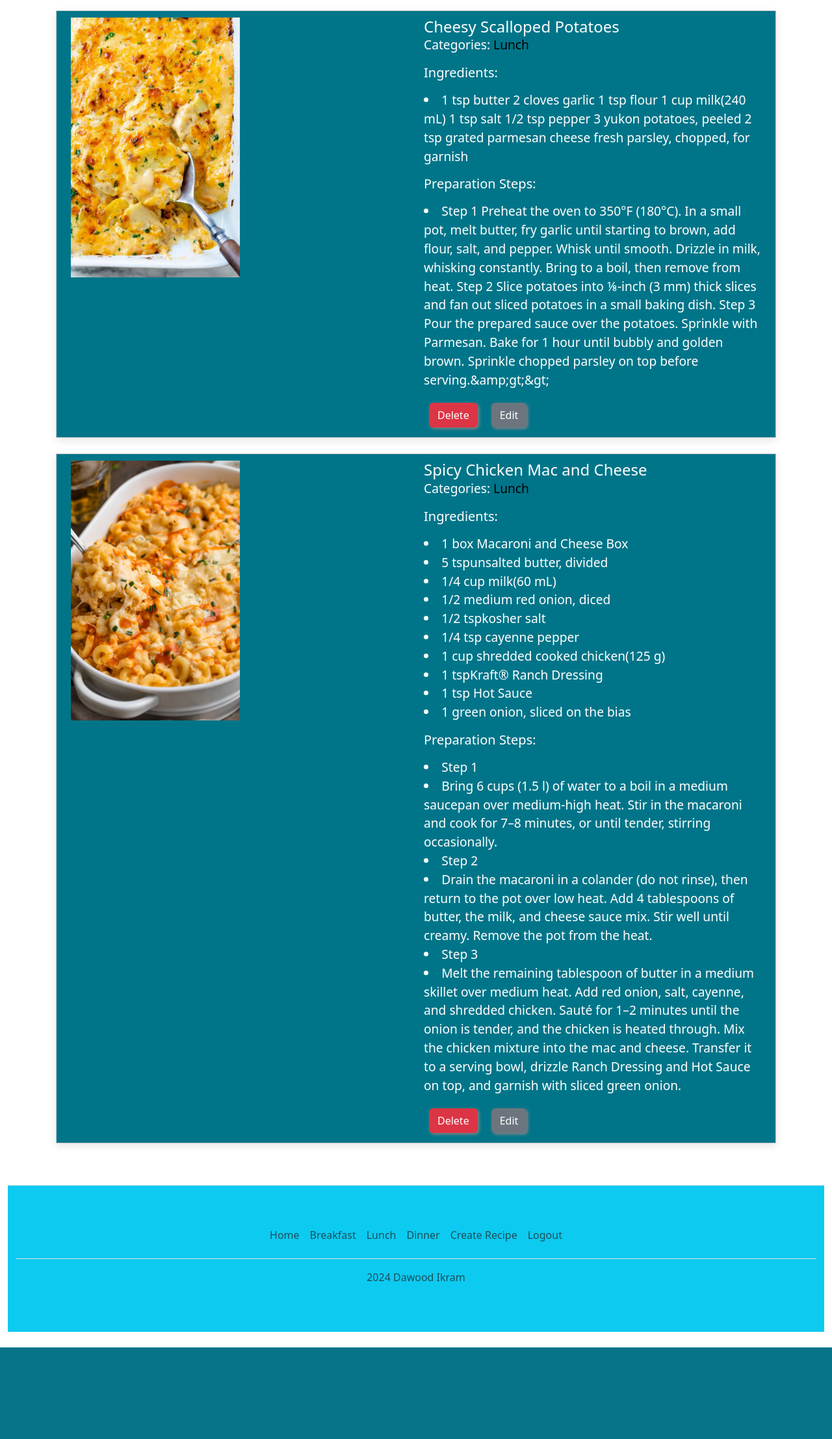
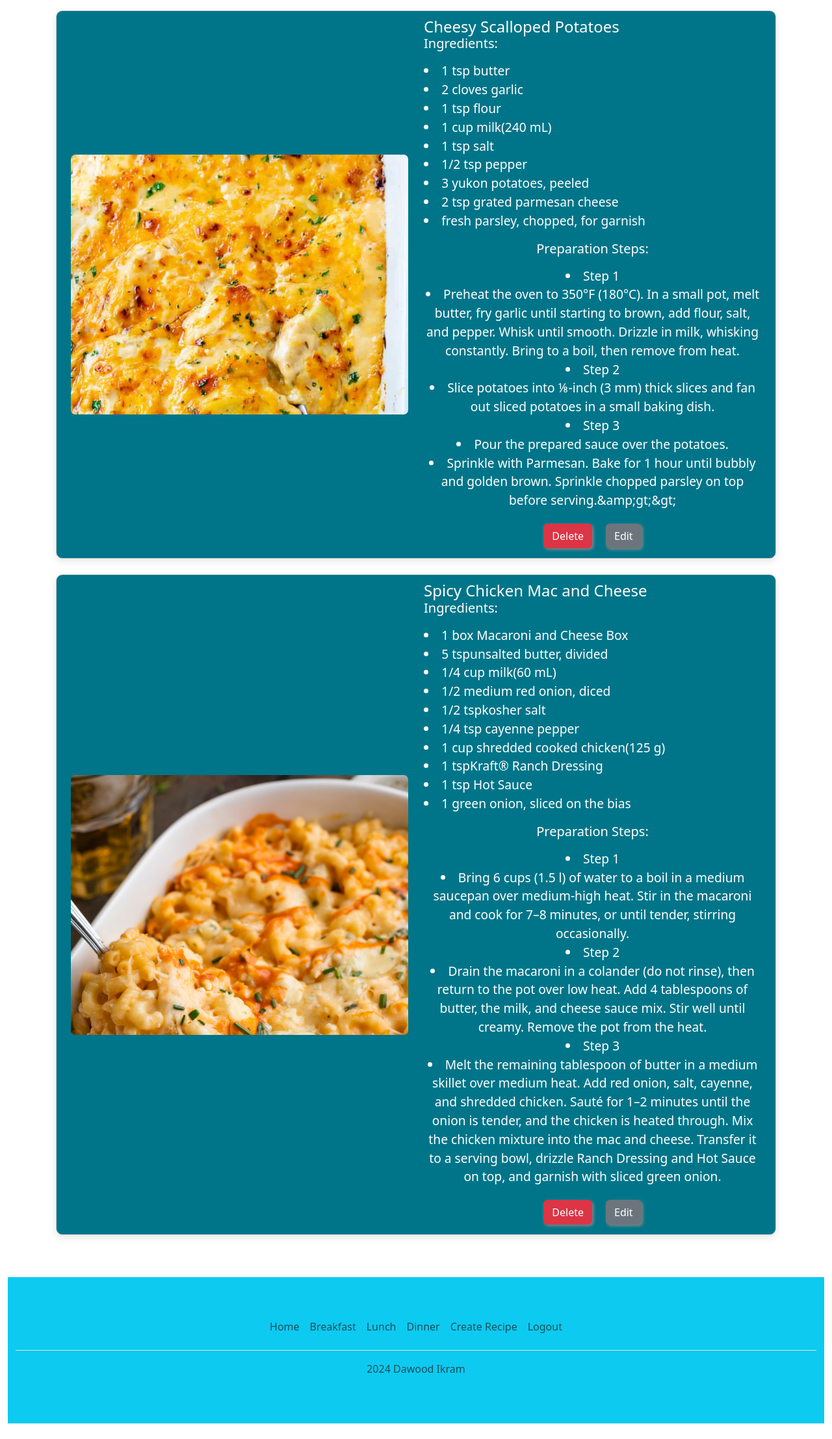
Before and after one commit to Dawoodikram482/Recipe-Book, a PHP site: page /lunchpage in a window 1280 px wide. Shown: the part 126-2341 px from the top of the page at 65% size. Before the commit the page ends 2200 px from the top, so only its background shows below. Run offline with PHP 8.4, Linux system fonts and the light colour scheme; data comes from the database, SQL or seed files in the repository.

Commit message:
Final Modifications

```diff
--- a/app/controllers/api/editApi.php
+++ b/app/controllers/api/editApi.php
@@ -35,16 +35,15 @@ class editApi
                 $image = $_FILES['recipeImage'];
                 $responseData = $this->recipecontroller->processImage($image);
 
-                if (!$responseData['success']) {
-                    echo json_encode($responseData);
-                    return;
-                }
-
+//                if (!$responseData['success']) {
+//                    echo json_encode($responseData);
+//                    return;
+//                }
                 $imagetempname = $image['tmp_name'];
                 $imagename = $image['name'];
                 $targetDirectory = "images/";
-                $imageExtension = explode('.', $imagename);
-                $imageNewName = "recipe_book" . end($imageExtension);
+                $imageExtension = pathinfo($imagename, PATHINFO_EXTENSION);
+                $imageNewName =  "recipe_book_" . uniqid() . "." . $imageExtension;
 
                 $result = $this->recipeservice->updateRecipe($recipeId, $title, $ingredients, $steps, $imageNewName, $category);
 
--- a/app/models/Category.php
+++ b/app/models/Category.php
@@ -17,6 +17,7 @@ enum Category: string
 
     public static function createFrom(string $value): Category
     {
+        $value = ucfirst(strtolower($value));
         switch ($value) {
             case 'Breakfast':
                 return Category::Breakfast;
--- a/app/public/css/style.css
+++ b/app/public/css/style.css
@@ -25,8 +25,36 @@ nav.custom-navbar {
     border: 1px solid #ccc;
     padding: 10px;
     box-shadow: 0 4px 12px rgba(0, 0, 0, 0.1);
+    border-radius: 10px;
+    display: flex;
+    align-items: center;
 }
 .recipe-buttons button {
     margin: 5px;
     box-shadow: 2px 2px 5px #888888;
 }
+.recipe-image {
+    width: 100%;
+    height: 400px;
+    overflow: hidden;
+    flex: 0 0 auto;
+    margin-right: 20px;
+    border-radius: 7px;
+}
+
+.recipe-image img {
+    width: 100%;
+    height: auto;
+    object-fit: cover;
+}
+.recipe-details {
+    flex: 1;
+}
+
+.recipe-buttons {
+    text-align: center;
+}
+
+.recipe-preparation-steps {
+    text-align: center;
+}
--- a/app/public/javascript/createRecipe.js
+++ b/app/public/javascript/createRecipe.js
@@ -34,7 +34,6 @@ function createRecipe() {
         .then(response => response.json())
         .then(data => {
             if (data.success) {
-                // Recipe created successfully, handle UI update as needed
                 console.log('Recipe created successfully');
                 document.getElementById("newRecipeForm").reset();
                 document.getElementById('createRecipeAlert').innerHTML = `
@@ -45,7 +44,6 @@ function createRecipe() {
                 `;
 
             } else {
-                // Handle creation failure
                 console.error('Failed to create recipe:', data.error);
                 document.getElementById('createRecipeAlert').innerHTML = `
                     <div class="alert alert-danger alert-dismissible fade show" role="alert">
@@ -56,7 +54,6 @@ function createRecipe() {
             }
         })
         .catch(error => {
-            // Handle fetch error
             console.error('Error during fetch:', error);
             document.getElementById('createRecipeAlert').innerHTML = `
                 <div class="alert alert-danger alert-dismissible fade show" role="alert">
--- a/app/public/javascript/editRecipe.js
+++ b/app/public/javascript/editRecipe.js
@@ -33,17 +33,14 @@ function editRecipe() {
         .then(response => response.json())
         .then(data => {
             if (data.success) {
-                // Recipe edited successfully, show success alert
                 document.getElementById('editRecipeAlert').innerHTML = `
                     <div class="alert alert-success alert-dismissible fade show" role="alert">
                         Recipe edited successfully.
                         <button type="button" class="btn-close" data-bs-dismiss="alert" aria-label="Close"></button>
                     </div>
                 `;
-                // Optionally, update UI as needed
                 console.log('Recipe edited successfully');
             } else {
-                // Editing failure, show error alert
                 document.getElementById('editRecipeAlert').innerHTML = `
                     <div class="alert alert-danger alert-dismissible fade show" role="alert">
                         Failed to edit recipe. Please try again.
@@ -54,7 +51,6 @@ function editRecipe() {
             }
         })
         .catch(error => {
-            // Fetch error, show error alert
             document.getElementById('editRecipeAlert').innerHTML = `
                 <div class="alert alert-danger alert-dismissible fade show" role="alert">
                     An unexpected error occurred. Please try again.
--- a/app/public/javascript/recipeCategory.js
+++ b/app/public/javascript/recipeCategory.js
@@ -11,8 +11,7 @@ document.addEventListener('DOMContentLoaded', function () {
                 deleteRecipe(recipeId);
 
             }
-        }
-        else if (editButton) {
+        } else if (editButton) {
             const recipeId = editButton.id.replace('editRecipeBtn_', '');
             window.location.href = `editrecipe?id=${recipeId}`;
         }
@@ -43,6 +42,12 @@ document.addEventListener('DOMContentLoaded', function () {
                     document.getElementById('recipeContainer').insertAdjacentHTML('beforeend', createRecipeHtml(recipe));
                 });
             } catch (jsonError) {
+                document.getElementById('searchAlert').innerHTML = `
+                    <div class="alert alert-danger alert-dismissible fade show" role="alert">
+                        Category not found. Please try again.
+                        <button type="button" class="btn-close" data-bs-dismiss="alert" aria-label="Close"></button>
+                    </div>
+                `;
                 console.error("Error parsing JSON response: ", jsonError);
             }
         })
@@ -52,9 +57,9 @@ document.addEventListener('DOMContentLoaded', function () {
 }
 
 function createRecipeHtml(recipe) {
-    const categories = recipe.Category ? recipe.Category.split('\r\n') : [];
-    const ingredients = recipe.Ingredients ? recipe.Ingredients.split('\r\n') : [];
-    const preparationSteps = recipe.Instructions ? recipe.Instructions.split('\r\n') : [];
+    const categories = recipe.Category ? recipe.Category.split('\n') : [];
+    const ingredients = recipe.Ingredients ? recipe.Ingredients.split('\n') : [];
+    const preparationSteps = recipe.Instructions ? recipe.Instructions.split('\n') : [];
 
     const categoriesHtml = categories.map(category => `<span class="category text-black">${category}</span>`).join(' ');
     const ingredientsHtml = ingredients.map(ingredient => `<li>${ingredient}</li>`).join('');
@@ -68,14 +73,13 @@ function createRecipeHtml(recipe) {
         <div class="recipe-card row mb-4">
     <div class="col-sm-6">
         <div class="recipe-image">
-                    <img src="/images/${recipe.Image || ''}" class="card-img-top" alt="Recipe Image" style="width: 50%; height: 400px; object-fit: cover;">
+            <img src="/images/${recipe.Image || ''}" class="card-img-top" alt="Recipe Image">
         </div>
     </div>
     <div class="col-sm-6">
         <div class="recipe-details">
             <div class="recipe-description">
                 <h4 class="card-title">${recipe.RecipeTitle || ''}</h4>
-                        <p class="card-categories">Categories: ${categoriesHtml}</p>
             </div>
             <div class="recipe-ingredients">
                 <h5>Ingredients:</h5>
@@ -92,6 +96,7 @@ function createRecipeHtml(recipe) {
     </div>
 </div>`;
 }
+
 function deleteRecipe(recipeId) {
     fetch(`api/deleteApi/delete?RecipeId=${recipeId}`, {
         method: 'DELETE',
--- a/app/views/homepage.php
+++ b/app/views/homepage.php
@@ -2,10 +2,12 @@
 <div class="container mt-4">
     <div id="errorMessage" class="alert alert-danger" style="display: none;"></div>
     <div class="p-4 rounded">
+        <div id="searchAlert"></div>
         <h1 class="mb-3">Welcome to Recipe Book</h1>
         <h3 class="mb-4">You can search recipes by entering name of category</h3>
         <p>Categories: </p>
-        <ol><li>Breakfast</li>
+        <ol>
+            <li>Breakfast</li>
             <li>Lunch</li>
             <li>Dinner</li>
         </ol>
@@ -22,4 +24,4 @@
     </div>
 </div>
 <script src="/javascript/recipeCategory.js"></script>
-<?php include __DIR__ .'/footer.php'; ?>
+<?php include __DIR__ . '/footer.php'; ?>
```
Lines whose indentation alone changed are shown as unchanged.
